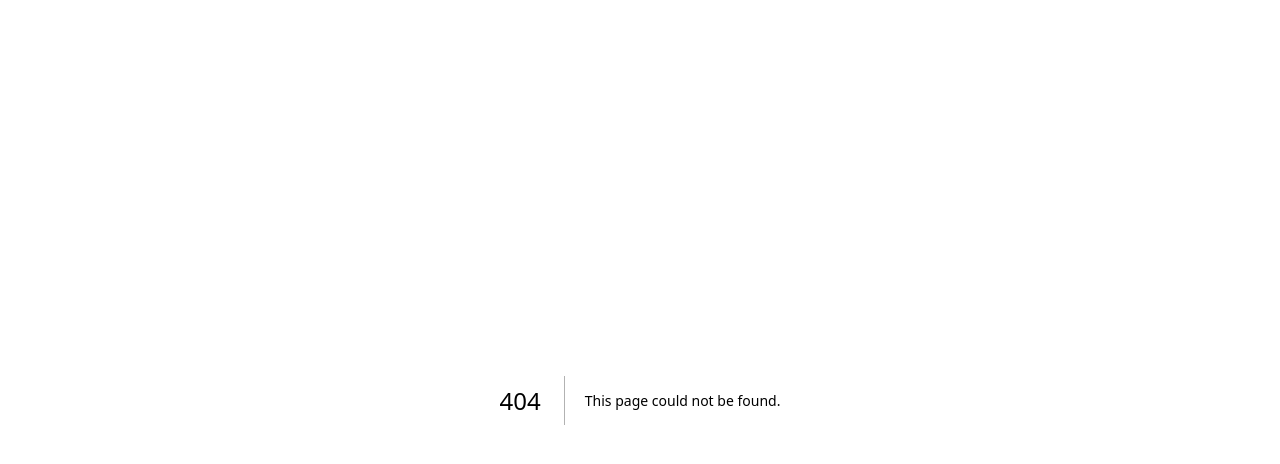
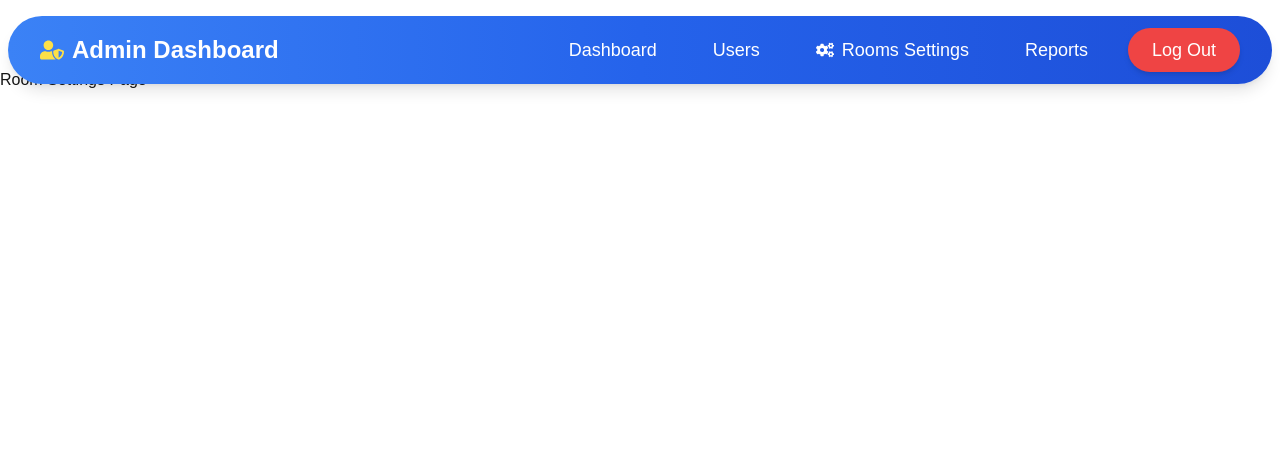
Before and after one commit to Fahim-ahmed-ifty/hotelreservation, a Next.js app: page /admin/adminroomsettings in a window 1280 px wide. Before the commit this address had no page. Shown: the top 464 px of the page. Built offline with nearby package versions, Linux system fonts and the light colour scheme.

Commit message:
add admin wise login

```diff
--- a/app/admin-dashboard/page.tsx
+++ /dev/null
@@ -1,12 +0,0 @@
-import React from 'react';
-import AdminNavbar from '../components/AdminNavbar';
-
-const page = () => {
-	return (
-		<div>
-			<AdminNavbar />
-		</div>
-	);
-};
-
-export default page;
--- /dev/null
+++ b/app/admin/admin-dashboard/page.tsx
@@ -0,0 +1,12 @@
+import React from 'react';
+import AdminNavbar from '../../components/AdminNavbar';
+
+const page = () => {
+	return (
+		<div className='w-screen h-screen overflow-y-auto scrollbar'>
+			<AdminNavbar />
+		</div>
+	);
+};
+
+export default page;
--- /dev/null
+++ b/app/admin/adminroomsettings/page.tsx
@@ -0,0 +1,13 @@
+import AdminNavbar from '@/app/components/AdminNavbar';
+import React from 'react';
+
+const page = () => {
+	return (
+		<div className='w-screen h-screen overflow-y-auto scrollbar'>
+			<AdminNavbar />
+			Room Settings Page
+		</div>
+	);
+};
+
+export default page;
--- a/app/components/AdminNavbar.tsx
+++ b/app/components/AdminNavbar.tsx
@@ -16,18 +16,18 @@ const AdminNavbar = () => {
 			<div className='w-full flex justify-between items-center py-3 px-8 bg-gradient-to-r from-blue-500 via-blue-600 to-blue-700 rounded-full shadow-lg text-white'>
 				<div
 					className='flex items-center text-2xl font-bold text-white cursor-pointer hover:text-yellow-300 transition duration-300'
-					onClick={() => handleNavigation('/admin-dashboard')}
+					onClick={() => handleNavigation('/admin/admin-dashboard')}
 				>
 					<FaUserShield className='mr-2 text-yellow-300' /> Admin
 					Dashboard
 				</div>
 				<div className='flex space-x-6 text-lg font-medium'>
 					{[
-						{ name: 'Dashboard', path: '/admin-dashboard' },
+						{ name: 'Dashboard', path: '/admin/admin-dashboard' },
 						{ name: 'Users', path: '/admin/users' },
 						{
 							name: 'Rooms Settings',
-							path: '/admin/settings',
+							path: '/admin/adminroomsettings',
 							icon: <FaCogs className='mr-2' />
 						},
 						{ name: 'Reports', path: '/admin/reports' }
@@ -43,7 +43,7 @@ const AdminNavbar = () => {
 					<Button
 						className='ml-6 px-6 py-2 rounded-full text-white bg-red-500 hover:bg-red-600 transition duration-300 shadow-md'
 						text='Log Out'
-						onClick={() => handleNavigation('/admin/login')}
+						onClick={() => handleNavigation('/login')}
 					/>
 				</div>
 			</div>
--- a/app/components/login.tsx
+++ b/app/components/login.tsx
@@ -36,9 +36,8 @@ const Login: React.FC = () => {
 			} else {
 				setMessage(response?.success || 'Login successful!');
 
-
 				if (response?.role === 'admin') {
-					router.push('/admin-dashboard');
+					router.push('/admin/admin-dashboard');
 				} else {
 					router.push('/home');
 				}
```
